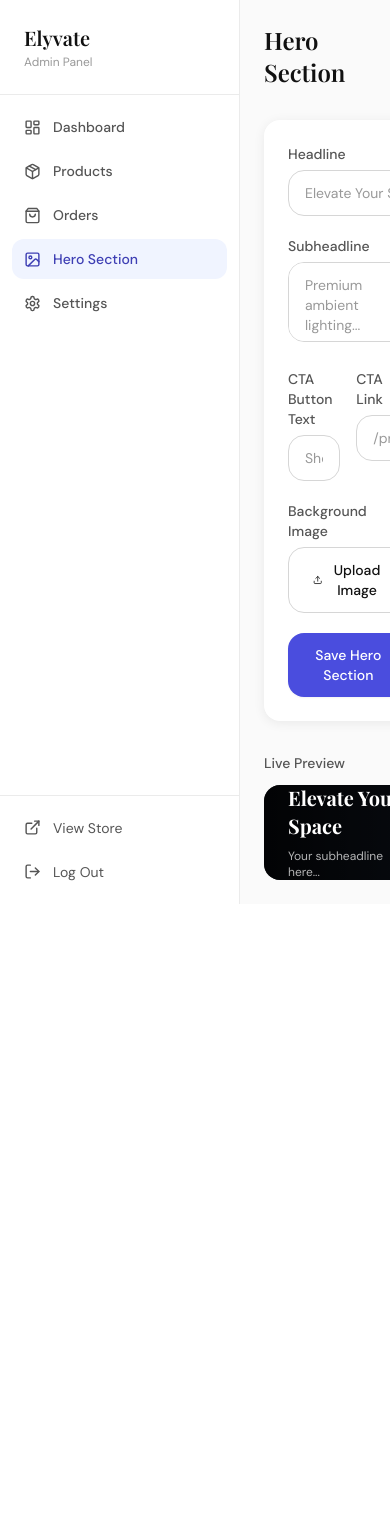
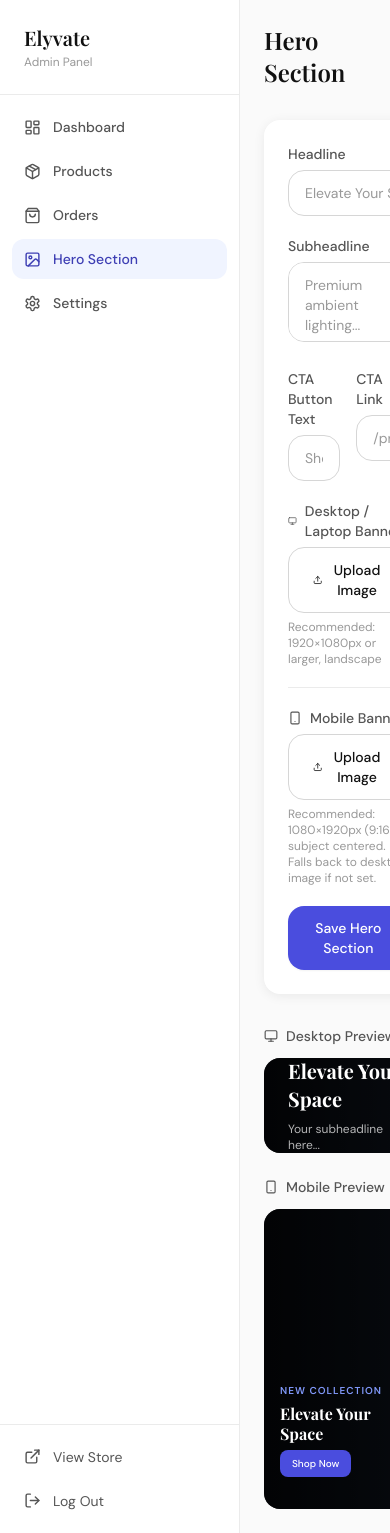
Before and after one commit to elyvate-website/elyvate, a Next.js app in the folder elyvate/: page /admin/hero in a window 390 px wide. Before the commit the page ends 904 px from the top, so only its background shows below. Built offline with nearby package versions, Linux system fonts and the light colour scheme; no server answers; the database is empty.

Commit message:
Add separate mobile banner upload

```diff
--- a/elyvate/app/(admin)/admin/hero/page.tsx
+++ b/elyvate/app/(admin)/admin/hero/page.tsx
@@ -1,24 +1,25 @@
 'use client'
 import { useEffect, useState, useRef } from 'react'
 import { supabase, HeroSection } from '@/lib/supabase'
-import { Upload } from 'lucide-react'
+import { Upload, Monitor, Smartphone } from 'lucide-react'
 import Image from 'next/image'
 import toast from 'react-hot-toast'
 
 export default function AdminHero() {
   const [hero, setHero] = useState<Partial<HeroSection>>({})
-  const [uploading, setUploading] = useState(false)
+  const [uploadingDesktop, setUploadingDesktop] = useState(false)
+  const [uploadingMobile, setUploadingMobile] = useState(false)
   const [saving, setSaving] = useState(false)
   const fileRef = useRef<HTMLInputElement>(null)
+  const fileRefMobile = useRef<HTMLInputElement>(null)
 
   useEffect(() => {
     supabase.from('hero_section').select('*').single()
       .then(({ data }) => { if (data) setHero(data) })
   }, [])
 
-  async function handleImageUpload(e: React.ChangeEvent<HTMLInputElement>) {
-    const file = e.target.files?.[0]
-    if (!file) return
+  async function uploadImage(file: File, field: 'bg_image' | 'bg_image_mobile') {
+    const setUploading = field === 'bg_image' ? setUploadingDesktop : setUploadingMobile
     setUploading(true)
 
     const formData = new FormData()
@@ -29,13 +30,23 @@ export default function AdminHero() {
       const res = await fetch('/api/admin/upload', { method: 'POST', body: formData })
       const data = await res.json()
       if (!res.ok) throw new Error(data.error || 'Upload failed')
-      setHero(h => ({ ...h, bg_image: data.urls[0] }))
+      setHero(h => ({ ...h, [field]: data.urls[0] }))
       toast.success('Image uploaded!')
     } catch (err: unknown) {
       toast.error(err instanceof Error ? err.message : 'Upload failed')
     } finally {
       setUploading(false)
     }
+  }
+
+  function handleDesktopUpload(e: React.ChangeEvent<HTMLInputElement>) {
+    const file = e.target.files?.[0]
+    if (file) uploadImage(file, 'bg_image')
+  }
+
+  function handleMobileUpload(e: React.ChangeEvent<HTMLInputElement>) {
+    const file = e.target.files?.[0]
+    if (file) uploadImage(file, 'bg_image_mobile')
   }
 
   async function handleSave() {
@@ -99,26 +110,56 @@ export default function AdminHero() {
             </div>
           </div>
 
-          {/* Background image */}
+          {/* Desktop Background image */}
           <div>
-            <label className="label">Background Image</label>
+            <label className="label flex items-center gap-2">
+              <Monitor size={14} />
+              Desktop / Laptop Banner
+            </label>
             {hero.bg_image && (
               <div className="relative w-full aspect-video rounded-2xl overflow-hidden mb-3 bg-surface-100">
-                <Image src={hero.bg_image} alt="Hero background" fill className="object-cover" />
+                <Image src={hero.bg_image} alt="Desktop hero background" fill className="object-cover" />
               </div>
             )}
             <button
               onClick={() => fileRef.current?.click()}
-              disabled={uploading}
+              disabled={uploadingDesktop}
               className="btn-outline w-full flex items-center justify-center gap-2"
             >
-              {uploading
+              {uploadingDesktop
                 ? <span className="w-4 h-4 border-2 border-brand-600 border-t-transparent rounded-full animate-spin" />
                 : <Upload size={16} />
               }
               {hero.bg_image ? 'Replace Image' : 'Upload Image'}
             </button>
-            <input ref={fileRef} type="file" accept="image/*" className="hidden" onChange={handleImageUpload} />
+            <input ref={fileRef} type="file" accept="image/*" className="hidden" onChange={handleDesktopUpload} />
+            <p className="text-xs text-ink-muted mt-1.5">Recommended: 1920×1080px or larger, landscape</p>
+          </div>
+
+          {/* Mobile Background image */}
+          <div className="border-t border-surface-200 pt-5">
+            <label className="label flex items-center gap-2">
+              <Smartphone size={14} />
+              Mobile Banner
+            </label>
+            {hero.bg_image_mobile && (
+              <div className="relative w-full max-w-[180px] aspect-[9/16] rounded-2xl overflow-hidden mb-3 bg-surface-100">
+                <Image src={hero.bg_image_mobile} alt="Mobile hero background" fill className="object-cover" />
+              </div>
+            )}
+            <button
+              onClick={() => fileRefMobile.current?.click()}
+              disabled={uploadingMobile}
+              className="btn-outline w-full flex items-center justify-center gap-2"
+            >
+              {uploadingMobile
+                ? <span className="w-4 h-4 border-2 border-brand-600 border-t-transparent rounded-full animate-spin" />
+                : <Upload size={16} />
+              }
+              {hero.bg_image_mobile ? 'Replace Image' : 'Upload Image'}
+            </button>
+            <input ref={fileRefMobile} type="file" accept="image/*" className="hidden" onChange={handleMobileUpload} />
+            <p className="text-xs text-ink-muted mt-1.5">Recommended: 1080×1920px (9:16), subject centered. Falls back to desktop image if not set.</p>
           </div>
 
           <button onClick={handleSave} disabled={saving} className="btn-primary w-full">
@@ -127,8 +168,13 @@ export default function AdminHero() {
         </div>
 
         {/* Preview */}
+        <div className="space-y-6">
+          {/* Desktop preview */}
           <div>
-          <p className="label mb-3">Live Preview</p>
+            <p className="label mb-3 flex items-center gap-2">
+              <Monitor size={14} />
+              Desktop Preview
+            </p>
             <div className="relative rounded-2xl overflow-hidden aspect-video bg-[#070a0f] flex items-center">
               {hero.bg_image && (
                 <Image src={hero.bg_image} alt="" fill className="object-cover opacity-70" />
@@ -144,6 +190,28 @@ export default function AdminHero() {
               </div>
             </div>
           </div>
+
+          {/* Mobile preview */}
+          <div>
+            <p className="label mb-3 flex items-center gap-2">
+              <Smartphone size={14} />
+              Mobile Preview
+            </p>
+            <div className="relative rounded-2xl overflow-hidden aspect-[9/16] max-w-[220px] bg-[#070a0f] flex items-end">
+              {(hero.bg_image_mobile || hero.bg_image) && (
+                <Image src={(hero.bg_image_mobile || hero.bg_image) as string} alt="" fill className="object-cover opacity-70" />
+              )}
+              <div className="absolute inset-0 bg-gradient-to-r from-black/70 via-black/40 to-transparent" />
+              <div className="relative z-10 p-4 pb-8">
+                <p className="text-brand-400 text-[10px] font-semibold tracking-widest uppercase mb-1.5">New Collection</p>
+                <h2 className="font-display text-base font-bold text-white mb-1.5 leading-tight">{hero.headline || 'Elevate Your Space'}</h2>
+                <span className="inline-block bg-brand-600 text-white text-[10px] px-3 py-1.5 rounded-lg font-medium">
+                  {hero.cta_text || 'Shop Now'}
+                </span>
+              </div>
+            </div>
+          </div>
+        </div>
       </div>
     </div>
   )
--- a/elyvate/components/store/HeroSection.tsx
+++ b/elyvate/components/store/HeroSection.tsx
@@ -7,18 +7,30 @@ export default function HeroSection({ hero }: { hero: HeroType | null }) {
   const subheadline = hero?.subheadline ?? 'Premium ambient lighting & projection gadgets that transform any room into an experience.'
   const ctaText     = hero?.cta_text    ?? 'Shop Now'
   const ctaLink     = hero?.cta_link    ?? '/products'
-  const bgImage     = hero?.bg_image    ?? null
+  const bgImage       = hero?.bg_image        ?? null
+  const bgImageMobile = hero?.bg_image_mobile || bgImage
 
   return (
     <section className="relative w-full min-h-screen flex items-center overflow-hidden bg-[#070a0f]">
-      {/* Background image */}
+      {/* Desktop background image */}
       {bgImage && (
         <Image
           src={bgImage}
           alt="Hero background"
           fill
           priority
-          className="object-cover object-center opacity-80"
+          className="hidden sm:block object-cover object-center opacity-80"
+        />
+      )}
+
+      {/* Mobile background image */}
+      {bgImageMobile && (
+        <Image
+          src={bgImageMobile}
+          alt="Hero background"
+          fill
+          priority
+          className="sm:hidden object-cover object-center opacity-80"
         />
       )}
 
--- a/elyvate/lib/supabase.ts
+++ b/elyvate/lib/supabase.ts
@@ -54,6 +54,7 @@ export type HeroSection = {
   cta_text: string
   cta_link: string
   bg_image: string
+  bg_image_mobile: string | null
 }
 
 export type SiteSettings = {
```
Also changed, not shown: 2 other files (tests, documents, lock files or other folders). Lines whose indentation alone changed are shown as unchanged.
